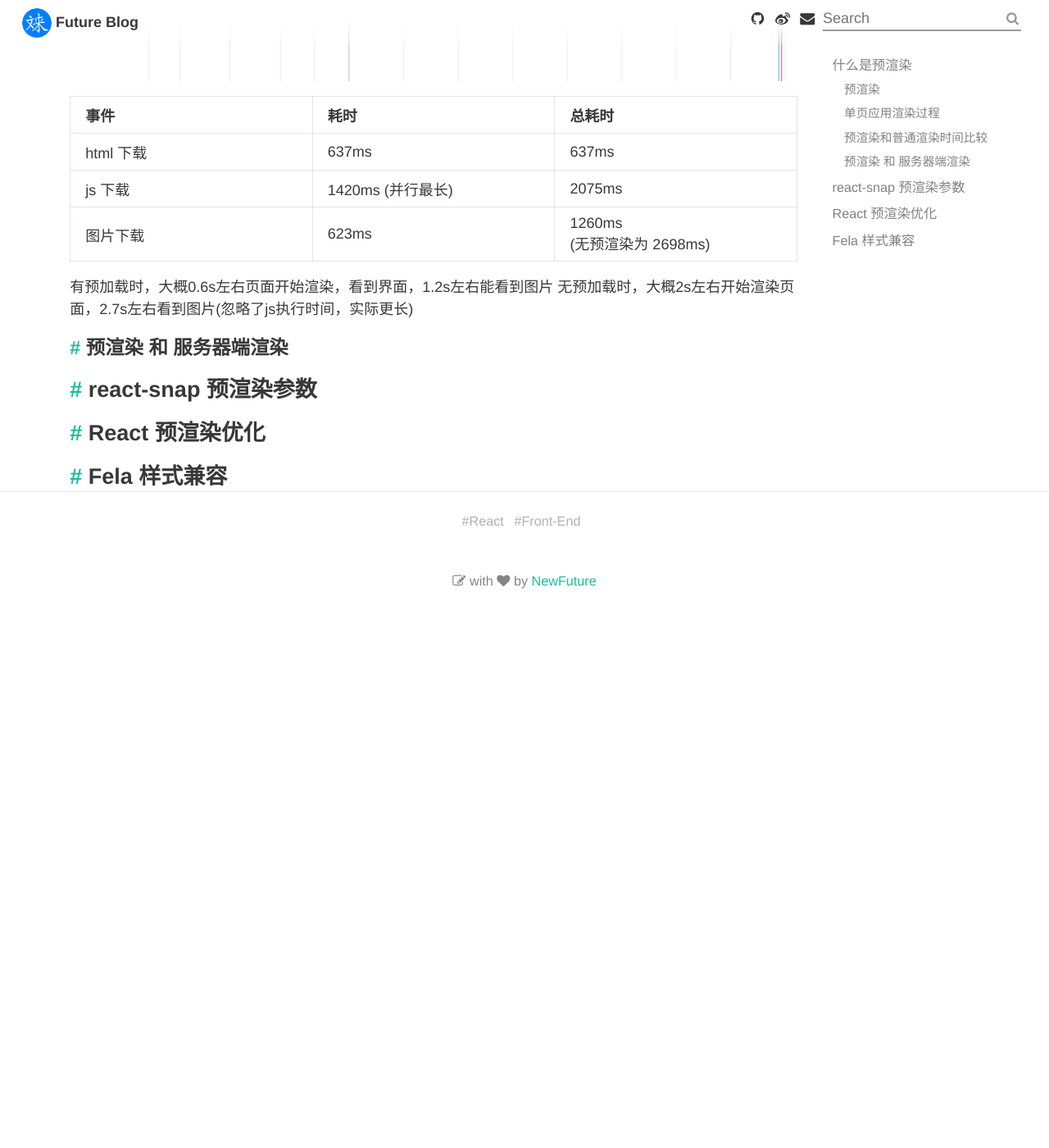
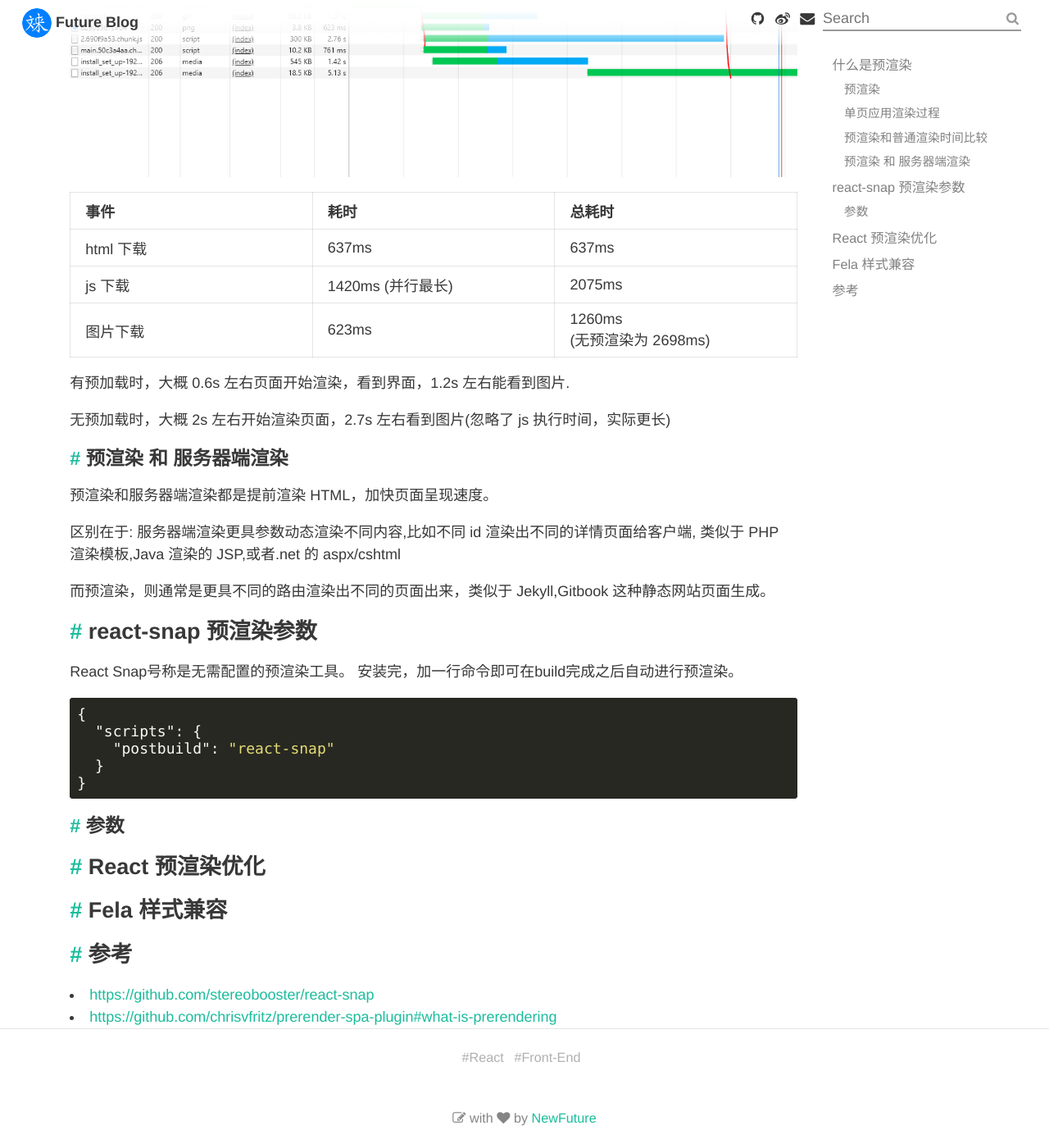
Before and after one commit to NewFuture/blog, a Jekyll site: the page built from _posts/2019-11-24-prerender-react-with-react-snap.md, in a window 1280 px wide and 1400 px high, scrolled down 3595 px. Shown: the whole window at 82% size. Built offline with Jekyll 4.4.1, drawn with Linux system fonts in a browser that asks for light colours; before the commit the page ends 4341 px from its top, so only the background shows below that; some of the changed text lies outside the part shown.

Commit message:
edit(prerender-react-with-react-snap): ssr

````diff
--- a/_posts/2019-11-24-prerender-react-with-react-snap.md
+++ b/_posts/2019-11-24-prerender-react-with-react-snap.md
@@ -12,7 +12,12 @@ tags:
 
 ### 预渲染
 
-> 预渲染是提前将静态页面内容进行渲染，用来优化页面响应，SEO 以及生成静态页面.
+> 预渲染(`pre-render`)是提前将静态页面内容进行渲染，用来优化页面响应，SEO 以及生成静态页面.
+
+流行的渲染工具(基于无 puppeteer 浏览器实现)
+
+- [prerender-spa-plugin](https://github.com/chrisvfritz/prerender-spa-plugin) webpack 插件
+- [react-snap](https://github.com/stereobooster/react-snap) 命令行工具
 
 ### 单页应用渲染过程 {#spa-page-render}
 
@@ -91,13 +96,41 @@ new Vue({ el: "#app", render: h => h(App) });
 | js 下载   | 1420ms (并行最长) | 2075ms                        |
 | 图片下载  | 623ms             | 1260ms<br>(无预渲染为 2698ms) |
 
-有预加载时，大概0.6s左右页面开始渲染，看到界面，1.2s左右能看到图片
-无预加载时，大概2s左右开始渲染页面，2.7s左右看到图片(忽略了js执行时间，实际更长)
+有预加载时，大概 0.6s 左右页面开始渲染，看到界面，1.2s 左右能看到图片.
+
+无预加载时，大概 2s 左右开始渲染页面，2.7s 左右看到图片(忽略了 js 执行时间，实际更长)
 
 ### 预渲染 和 服务器端渲染 {#prerender-ssr}
 
+预渲染和服务器端渲染都是提前渲染 HTML，加快页面呈现速度。
+
+区别在于:
+服务器端渲染更具参数动态渲染不同内容,比如不同 id 渲染出不同的详情页面给客户端,
+类似于 PHP 渲染模板,Java 渲染的 JSP,或者.net 的 aspx/cshtml
+
+而预渲染，则通常是更具不同的路由渲染出不同的页面出来，类似于 Jekyll,Gitbook 这种静态网站页面生成。
+
 ## react-snap 预渲染参数
+
+React Snap号称是无需配置的预渲染工具。
+安装完，加一行命令即可在build完成之后自动进行预渲染。
+```json
+{
+  "scripts": {
+    "postbuild": "react-snap"
+  }
+}
+```
+
+### 参数
+
+
 
 ## React 预渲染优化
 
 ## Fela 样式兼容
+
+## 参考
+
+- <https://github.com/stereobooster/react-snap>
+- <https://github.com/chrisvfritz/prerender-spa-plugin#what-is-prerendering>
````
